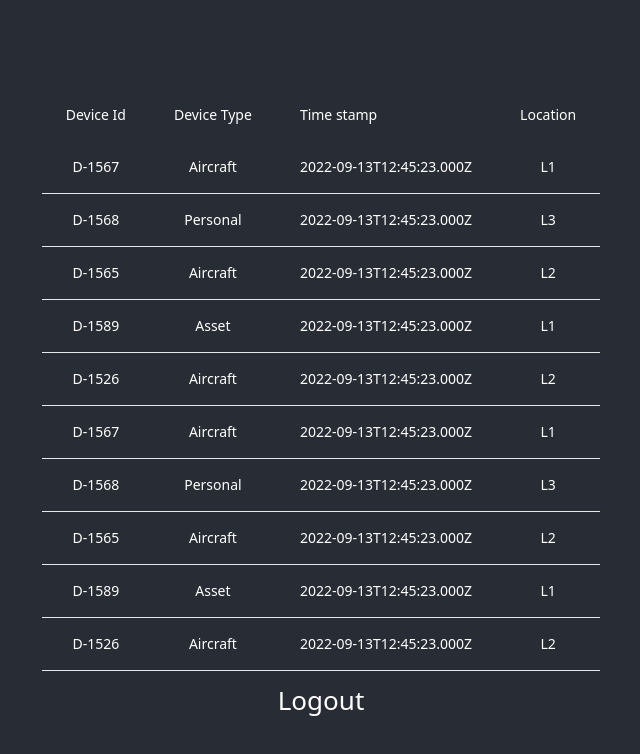
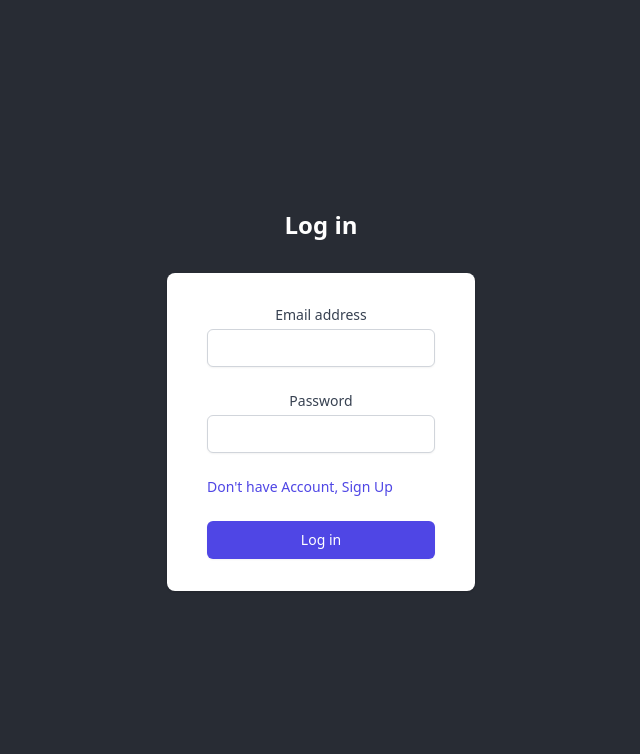
Before and after one commit to Ayaan2907/Authentication_APIs, a React (Create React App) app in the folder client/: page /home in a window 1280 px wide. Shown: the top 754 px of the page, without its empty margins (319-959 px from the left). Built offline with nearby package versions, Linux system fonts and the light colour scheme.

Commit message:
improved user state management, handeled promise errors. logging in fine, displaying datat in an adjusted table format

```diff
--- a/client/package.json
+++ b/client/package.json
@@ -3,6 +3,7 @@
   "version": "0.1.0",
   "private": true,
   "dependencies": {
+    "@reduxjs/toolkit": "^1.8.6",
     "@tailwindcss/forms": "^0.5.3",
     "@testing-library/jest-dom": "^5.16.5",
     "@testing-library/react": "^13.4.0",
@@ -11,8 +12,10 @@
     "jsonwebtoken": "^8.5.1",
     "react": "^18.2.0",
     "react-dom": "^18.2.0",
+    "react-redux": "^8.0.4",
     "react-router-dom": "^6.3.0",
     "react-scripts": "5.0.1",
+    "redux": "^4.2.0",
     "web-vitals": "^2.1.4"
   },
   "scripts": {
--- a/client/src/App.js
+++ b/client/src/App.js
@@ -2,40 +2,36 @@ import "./Styles/App.css";
 import { Routes, Route } from "react-router-dom";
 import { Home, Login, Signup } from "./components/Index.js";
 import axios from "axios";
-import { useEffect, useState} from "react";
+import { useEffect, useState } from "react";
+import { useSelector } from "react-redux";
+import DeviceData from "./components/DeviceData";
 function App() {
-    const [user, setUser] = useState(null || window.localStorage.getItem("user"));
-    // const [gpsData, setGpsData] = useState([]);
-    // const [isAuthenticated, setIsAuthenticated] = useState(false);
-    // const [isLoading, setIsLoading] = useState(true);
+    const user = useSelector((state) => state);
+    const [isAuth, setIsAuth] = useState(false);
     useEffect(() => {
         const token = window.localStorage.getItem("token");
-        if (user && token) {
+        if (user.authorised && token) {
+            setIsAuth(true);
+            console.log(user);
             axios.defaults.headers.common["Authorization"] = `Bearer ${token}`;
         } else {
             delete axios.defaults.headers.common["Authorization"];
         }
-    }, []);
+    }, [user]);
 
     return (
         <div className="App">
             <header className="App-header">
                     <Routes>
-                    <Route
-                        path="/"
-                        element={<Login user={user} setUser={setUser}  />}
-                    />
+                        <Route path="/" element={<Login />} />
                         <Route path="/signup" element={<Signup />} />
                         <Route
                             path="/home"
-                        element={
-                            // user ? (
-                                // <Home gpsData={gpsData} setGpsData={setGpsData} setUser={setUser} />
-                                <Home  setUser={setUser} />
-                            // ) : (
-                                // <Login user={user} setUser={setUser} />
-                            // )
-                        }
+                            element={isAuth? <Home /> : <Login />}
+                    />
+                    <Route
+                            path="/gps/:id"
+                            element={isAuth? <DeviceData/> : <Login />}
                         />
                         <Route path="*" element={<div>404</div>} />
                     </Routes>
--- /dev/null
+++ b/client/src/components/DeviceData.js
@@ -0,0 +1,7 @@
+import React from 'react'
+
+export default function DeviceData() {
+  return (
+    <div>DeviceData</div>
+  )
+}
--- a/client/src/components/Home.js
+++ b/client/src/components/Home.js
@@ -1,99 +1,36 @@
 import React, { useEffect, useState } from "react";
 import FetchDataService from "../services/FetchDataService";
-import { useNavigate } from "react-router-dom";
-// export default function Home({gpsData, setGpsData, setUser}) {
-export default function Home({ setUser }) {
-    const [gpsData, setGpsData] = useState([
-        {
-            "id": 1,
-            "DeviceId": "D-1567",
-            "DeviceType": "Aircraft",
-            "Timing": "2022-09-13T12:45:23.000Z",
-            "Location": "L1"
-        },
-        {
-            "id": 2,
-            "DeviceId": "D-1568",
-            "DeviceType": "Personal",
-            "Timing": "2022-09-13T12:45:23.000Z",
-            "Location": "L3"
-        },
-        {
-            "id": 3,
-            "DeviceId": "D-1565",
-            "DeviceType": "Aircraft",
-            "Timing": "2022-09-13T12:45:23.000Z",
-            "Location": "L2"
-        },
-        {
-            "id": 4,
-            "DeviceId": "D-1589",
-            "DeviceType": "Asset",
-            "Timing": "2022-09-13T12:45:23.000Z",
-            "Location": "L1"
-        },
-        {
-            "id": 5,
-            "DeviceId": "D-1526",
-            "DeviceType": "Aircraft",
-            "Timing": "2022-09-13T12:45:23.000Z",
-            "Location": "L2"
-        },
-        {
-            "id": 6,
-            "DeviceId": "D-1567",
-            "DeviceType": "Aircraft",
-            "Timing": "2022-09-13T12:45:23.000Z",
-            "Location": "L1"
-        },
-        {
-            "id": 7,
-            "DeviceId": "D-1568",
-            "DeviceType": "Personal",
-            "Timing": "2022-09-13T12:45:23.000Z",
-            "Location": "L3"
-        },
-        {
-            "id": 8,
-            "DeviceId": "D-1565",
-            "DeviceType": "Aircraft",
-            "Timing": "2022-09-13T12:45:23.000Z",
-            "Location": "L2"
-        },
-        {
-            "id": 9,
-            "DeviceId": "D-1589",
-            "DeviceType": "Asset",
-            "Timing": "2022-09-13T12:45:23.000Z",
-            "Location": "L1"
-        },
-        {
-            "id": 10,
-            "DeviceId": "D-1526",
-            "DeviceType": "Aircraft",
-            "Timing": "2022-09-13T12:45:23.000Z",
-            "Location": "L2"
-        }
-    ]);  // pasting the data here. its giving err in fetching and assigning it to gpsData FIXME: later
-    const navigate = useNavigate();
+import { Link } from "react-router-dom";
+export default function Home() {
+    const [gpsData, setGpsData] = useState([]);
     useEffect(() => {
         setTimeout(() => {
-            // setGpsData(FetchDataService());
-            // FetchDataService()
-        }, 1000);
-        setTimeout(() => {
-            console.log(gpsData);
-        }, 4000);
+            FetchDataService().then((data) => {
+                setGpsData(data);
+            }, 4000);
+        });
     }, [gpsData]);
+    const row = gpsData?.map((data) => {
+        return (
+            <>
+                <Link to={`/gps/${data.DeviceId}`}>
+                    <tr key={data.id}>
+                        <td>{data.DeviceId}</td>
+                        <td> -- </td>
+                        <td>{data.DeviceType}</td>
+                        <td> -- </td>
+                        <td>{data.Timing}</td>
+                        <td> -- </td>
+                        <td>{data.Location}</td>
+                    </tr>
+                </Link>
+                <hr />
+            </>
+        );
+    });
 
-    const handleLogout = () => {
-        window.localStorage.removeItem("token");
-        setUser(null);
-        navigate("/");
-    };
     return (
         <>
-
             <div className="flex flex-col">
                 <div className="overflow-x-auto sm:-mx-6 lg:-mx-8">
                     <div className="py-2 inline-block min-w-full sm:px-6 lg:px-8">
@@ -101,29 +38,40 @@ export default function Home({ setUser }) {
                             <table className="min-w-full">
                                 <thead>
                                     <tr>
-                                        <th scope="col" className="text-sm font-medium text-900 px-6 py-4 text-left">Device Id</th>
-                                        <th scope="col"className="text-sm font-medium text-900 px-6 py-4 text-left">Device Type</th>
-                                        <th scope="col"className="text-sm font-medium text-900 px-6 py-4 text-left">Time stamp</th>
-                                        <th scope="col"className="text-sm font-medium text-900 px-6 py-4 text-left">Location</th>
+                                        <th
+                                            scope="col"
+                                            className="text-sm font-medium text-900 px-6 py-4 text-left"
+                                        >
+                                            Device Type Device Id Time stamp
+                                            Location
+                                        </th>
+                                        {/* <th
+                                            scope="col"
+                                            className="text-sm font-medium text-900 px-6 py-4 text-left"
+                                        >
+                                            Device Type
+                                        </th>
+                                        <th
+                                            scope="col"
+                                            className="text-sm font-medium text-900 px-6 py-4 text-left"
+                                        >
+                                            Time stamp
+                                        </th>
+                                        <th
+                                            scope="col"
+                                            className="text-sm font-medium text-900 px-6 py-4 text-left"
+                                        >
+                                            Location
+                                        </th> */}
                                     </tr>
                                 </thead>
-                                <tbody>
-                                    {gpsData.map((data) => (
-                                        <tr className="border-b" key={data.id}>
-                                            <td className="px-6 py-4 whitespace-nowrap text-sm font-medium text-900">{data.DeviceId}</td>
-                                            <td className="px-6 py-4 whitespace-nowrap text-sm font-medium text-900">{data.DeviceType}</td>
-                                            <td className="px-6 py-4 whitespace-nowrap text-sm font-medium text-900">{data.Timing}</td>
-                                            <td className="px-6 py-4 whitespace-nowrap text-sm font-medium text-900">{data.Location}</td>
-
-                                        </tr>
-                                    ))}
-                                </tbody>
+                                <tbody>{row}</tbody>
                             </table>
                         </div>
                     </div>
                 </div>
             </div>
-            <button onClick={handleLogout}>Logout</button>
+            {/* <button onClick={handleLogout}>Logout</button> */}
         </>
     );
 }
--- a/client/src/components/auth/Login.js
+++ b/client/src/components/auth/Login.js
@@ -1,24 +1,31 @@
-import React,{useState} from "react";
-import { Link, useNavigate} from "react-router-dom";
+import React, { useState } from "react";
+import { Link, useNavigate } from "react-router-dom";
 import LoginServices from "../../services/LoginServices";
-export default function Login({user, setUser}) {
+import { loginUser } from "../../redux/UserSlice";
+import { useDispatch } from "react-redux";
+export default function Login() {
     const navigate = useNavigate();
-    // const [user, setUser] = useState({})
+    const dispatch = useDispatch();
     const [body, setBody] = useState({
         email: "",
-        password:""
-    })
+        password: "",
+    });
 
-    const handleSubmit = (e) => {
+    const handleSubmit = async (e) => {
         e.preventDefault();
-        setUser(LoginServices(body));
-        window.localStorage.setItem("user", user); //manual jugad to hold the user state, instead of context or redux.
-        // LoginServices(body);
-        setTimeout(() => {
-            navigate("/home");
-        }, 1000);
-        console.log(body);
-    }
+        const response = await LoginServices(body).catch((err) => {
+            console.log(err.response.data.message);
+        });
+
+        console.log(response.success)
+        if (response.success) {
+            dispatch(loginUser({
+                user: response.user,
+                authorised: true
+            }));
+                navigate("/home");
+        }
+    };
 
     return (
         <>
@@ -26,7 +33,7 @@ export default function Login({user, setUser}) {
                 <div className="text-center font-bold text-2xl">Log in</div>
                 <div className="mt-8 sm:mx-auto sm:w-full sm:max-w-md">
                     <div className="bg-white py-8 px-4 shadow sm:rounded-lg sm:px-10">
-                        <form className="space-y-6" action="#" method="POST">
+                        <form className="space-y-6">
                             <div>
                                 <label
                                     htmlFor="email"
@@ -43,7 +50,10 @@ export default function Login({user, setUser}) {
                                         required
                                         className="appearance-none block w-full px-3 py-2 border border-gray-300 rounded-md shadow-sm placeholder-gray-400 focus:outline-none focus:ring-indigo-500 focus:border-indigo-500 sm:text-sm text-gray-900"
                                         onChange={(e) => {
-                                            setBody({ ...body, email: e.target.value });
+                                            setBody({
+                                                ...body,
+                                                email: e.target.value,
+                                            });
                                         }}
                                     />
                                 </div>
@@ -64,7 +74,10 @@ export default function Login({user, setUser}) {
                                         required
                                         className="appearance-none block w-full px-3 py-2 border border-gray-300 rounded-md shadow-sm placeholder-gray-400 focus:outline-none focus:ring-indigo-500 focus:border-indigo-500 sm:text-sm text-gray-900"
                                         onChange={(e) => {
-                                            setBody({ ...body, password: e.target.value });
+                                            setBody({
+                                                ...body,
+                                                password: e.target.value,
+                                            });
                                         }}
                                     />
                                 </div>
--- a/client/src/components/auth/Signup.js
+++ b/client/src/components/auth/Signup.js
@@ -13,8 +13,8 @@ export default function Signup() {
         e.preventDefault();
         SignupServices(body);
         setTimeout(() => {
-            navigate("/home");
-        }, 3000);
+            navigate("/");
+        }, 1000);
     }
 
     return (
--- a/client/src/index.js
+++ b/client/src/index.js
@@ -2,11 +2,14 @@ import React from "react";
 import ReactDOM from "react-dom/client";
 import "./index.css";
 import App from "./App";
-
 import { BrowserRouter } from "react-router-dom";
+import { Provider } from "react-redux";
+import { Store } from "./redux/Store";
 const root = ReactDOM.createRoot(document.getElementById("root"));
 root.render(
     <BrowserRouter>
+        <Provider store={Store}>
             <App />
+        </Provider>
     </BrowserRouter>
 );
--- /dev/null
+++ b/client/src/redux/Store.js
@@ -0,0 +1,6 @@
+import { configureStore } from "@reduxjs/toolkit";
+import {userReducer} from "./UserSlice";
+
+export const Store = configureStore({
+  reducer: userReducer,
+})
--- /dev/null
+++ b/client/src/redux/UserSlice.js
@@ -0,0 +1,21 @@
+import { createSlice } from "@reduxjs/toolkit";
+
+const userSlice = createSlice({
+    name: "user",
+    initialState: {
+        user: null,
+        authorised :false
+    },
+    reducers: {
+        loginUser: (state, action) => {
+            state.user = action.payload.user;
+            state.authorised = action.payload.authorised;
+        },
+        logoutUser: (state) => {
+            state.authorised  = false
+        }
+    },
+});
+
+export const { loginUser, logoutUser } = userSlice.actions;
+export const userReducer = userSlice.reducer;
--- a/client/src/services/LoginServices.js
+++ b/client/src/services/LoginServices.js
@@ -5,10 +5,10 @@ export default async function LoginServices(body) {
     try {
         const response = await axios.post(`${API_URL}/api/login`, body);
         window.localStorage.setItem("token", response.data.token);
-        window.localStorage.setItem("user", JSON.stringify(response.data.user));
         console.log(response);
-        return response.data.user;
+        return Promise.resolve(response.data)
     } catch (error) {
         window.alert(error.response.data.message);
+        return Promise.reject(error.response.data.message)
     }
 }
```
Also changed, not shown: client/src/services/FetchDataService.js (+4 -3 lines), 2 other files (tests, documents, lock files or other folders). Lines whose indentation alone changed are shown as unchanged.
